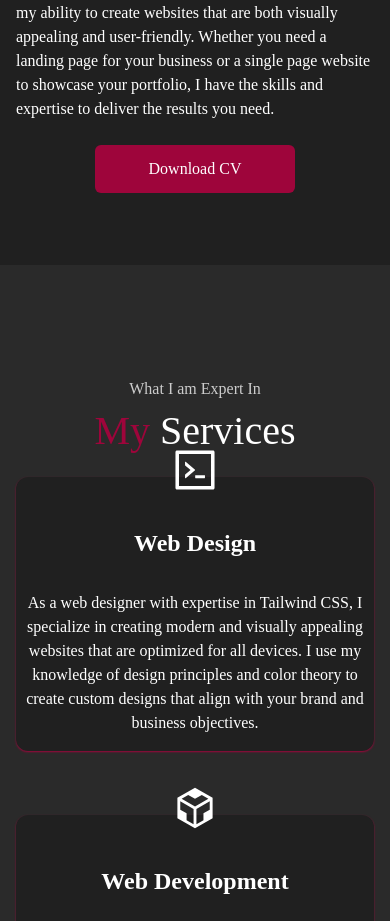
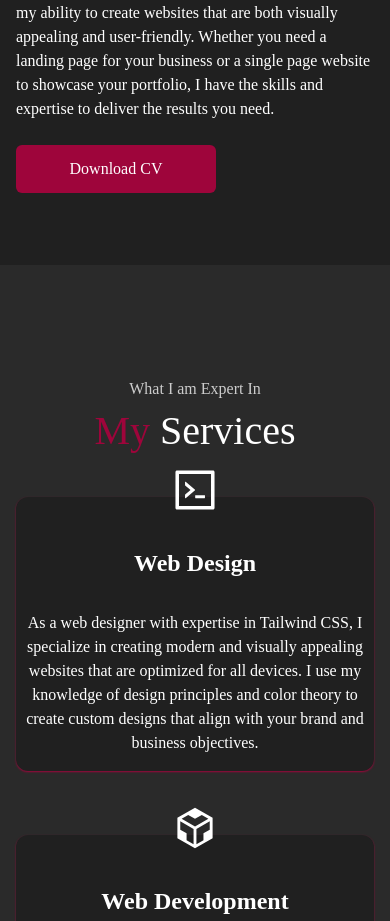
Before and after one commit to seanj12c/sjbportfolio, a React (Create React App) app: page / in a window 390 px wide. Shown: the part 1508-2429 px from the top of the page. Built offline with nearby package versions, Linux system fonts and the light colour scheme.

Commit message:
Fix some issues

```diff
--- a/package.json
+++ b/package.json
@@ -1,7 +1,8 @@
 {
-  "name": "sean-test",
+  "name": "seanjimwell",
   "version": "0.1.0",
   "private": true,
+  "homepage": "https://seanjimwell.me/",
   "dependencies": {
     "@testing-library/jest-dom": "^5.14.1",
     "@testing-library/react": "^13.0.0",
--- a/public/index.html
+++ b/public/index.html
@@ -24,7 +24,7 @@
       work correctly both with client-side routing and a non-root public URL.
       Learn how to configure a non-root public URL by running `npm run build`.
     -->
-    <title>Sean's Portfolio</title>
+    <title>Portfolio | Sean Jimwell</title>
   </head>
   <body>
     <noscript>You need to enable JavaScript to run this app.</noscript>
--- a/src/components/About.jsx
+++ b/src/components/About.jsx
@@ -31,9 +31,15 @@ const About = () => {
             to showcase your portfolio, I have the skills and expertise to
             deliver the results you need.
           </p>
-          <button className="bg-primary w-[200px] rounded-md font-medium my-6 mx-auto md:mx-0 py-3">
-            Download CV
-          </button>
+          <a
+            href="https://drive.google.com/file/d/1og2enVSZBzvIdltWZikILzPpYqI8ysPG/view?usp=share_link"
+            target={"_blank"}
+            rel="noreferrer"
+          >
+            <button className="bg-primary w-[200px] rounded-md font-medium my-6 mx-auto md:mx-0 py-3">
+              Download CV
+            </button>
+          </a>
         </div>
       </div>
     </div>
--- a/src/components/Services.jsx
+++ b/src/components/Services.jsx
@@ -12,7 +12,7 @@ const Services = () => {
     >
       <div className="mx-auto text-white text-center">
         <p className="text-[#ccc]">What I am Expert In</p>
-        <h1 className="md:text-[60px] sm:text-[50px] text-[40px]">
+        <h1 className="md:text-[60px] sm:text-[50px] text-[40px] pb-5">
           <span className="text-primary">My</span> Services
         </h1>
       </div>
--- a/src/components/footer/Terms.jsx
+++ b/src/components/footer/Terms.jsx
@@ -33,7 +33,7 @@ function Terms(props) {
           be bound by the updated terms and conditions.
         </p>
         <button
-          className="absolute bottom-0 left-0 right-0"
+          className="absolute bottom-0 left-0 right-0 text-[#ff4989]"
           onClick={() => props.setTrigger(false)}
         >
           I Understand
```
Also changed, not shown: 2 other files (tests, documents, lock files or other folders).
